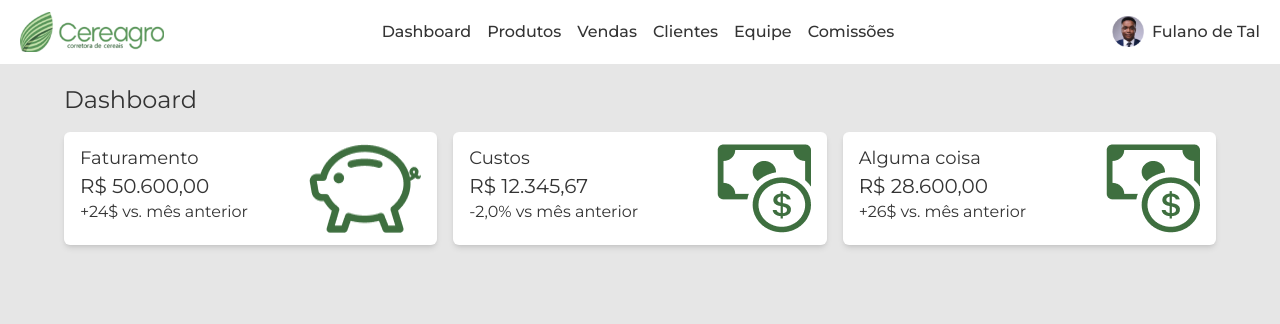
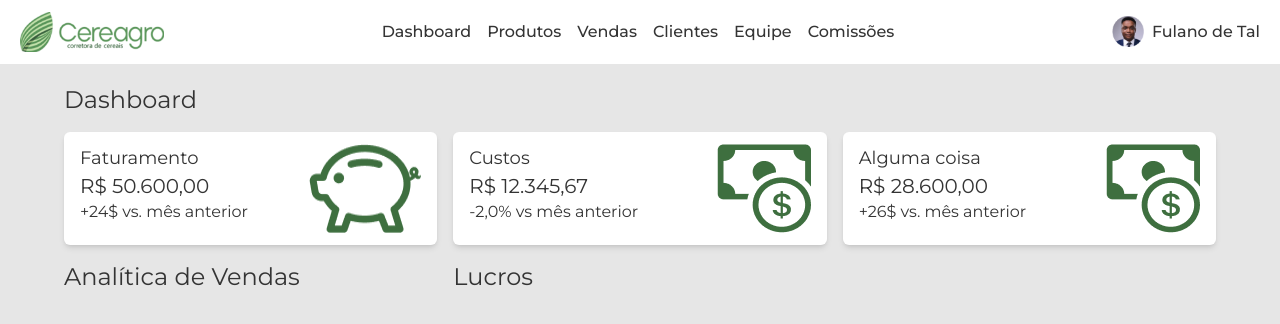
Before and after one commit to Senatec-Pelotas/front-end-project3, a Next.js app: page / in a window 1280 px wide. Shown: the top 324 px of the page. Built offline with nearby package versions, Linux system fonts and the light colour scheme.

Commit message:
atualizando paginas

```diff
--- a/src/app/page.js
+++ b/src/app/page.js
@@ -41,6 +41,24 @@ export default function Home() {
             <Image src={moneyIcon} alt="" />
           </div>
         </section>
+        <section className="grid grid-cols-3 gap-x-4">
+          <div>
+            <div>
+            <h1 className="text-2xl mb-4 mt-4">Analítica de Vendas</h1>
+            </div>
+            <div>
+
+            </div>
+          </div>
+          <div>
+            <div>
+            <h1 className="text-2xl mb-4 mt-4">Lucros</h1>
+            </div>
+            <div>
+
+            </div>
+          </div>
+        </section>
       </main>
     </>
   );
--- a/src/app/pages/clientes/page.js
+++ b/src/app/pages/clientes/page.js
@@ -24,7 +24,7 @@ export default function Clientes() {
             onClick={() => SetIsOverlayOpen(!IsOverlayOpen)}
             className=" bg-primary text-white px-3 py-1 rounded-md"
           >
-            + Adicionar Cliente
+            Adicionar Cliente
           </button>
         </div>
 
```
